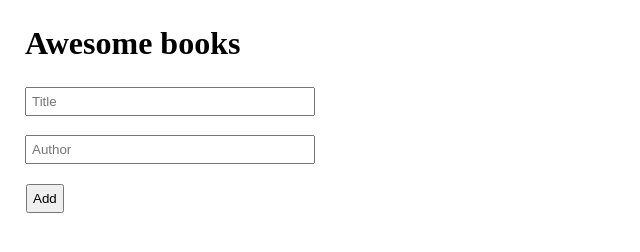
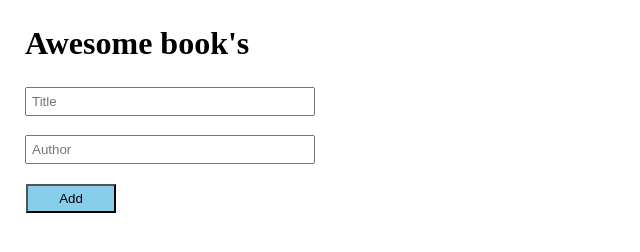
Before and after one commit to AbenezerAssefa/Awesome-Books-Js, a website: page index.html in a window 1280 px wide. Shown: the whole page, without its empty margins (0-640 px from the left). Drawn offline with Linux system fonts and the light colour scheme.

Commit message:
added awsomebooks

```diff
--- a/index.html
+++ b/index.html
@@ -11,7 +11,7 @@
   <body>
     <div class="main">
       <div class="list">
-        <h1>Awesome books</h1>
+        <h1>Awesome book's</h1>
         <div class="added-books"></div>
       </div>
       <div class="add-a-new-book">
--- a/style.css
+++ b/style.css
@@ -25,6 +25,12 @@ body {
   margin-top: 15px;
 }
 
+button {
+  background-color: #87ceeb;
+  color: black;
+  width: 90px;
+}
+
 h1 {
   margin-bottom: -5px;
 }
```
